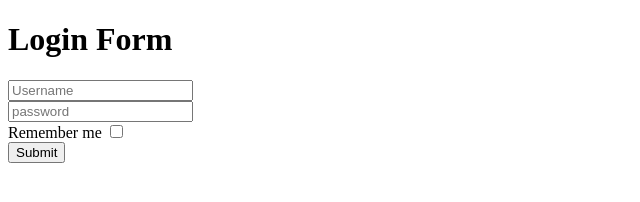
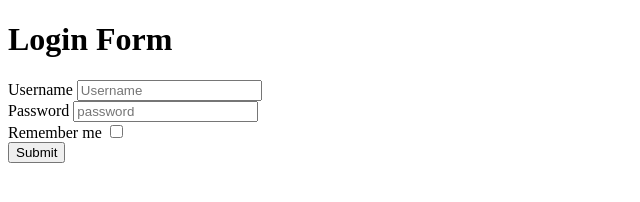
Before and after one commit to acciojob/remember-me-login-form-m-j0401, a website: page main.html in a window 1280 px wide. Shown: the whole page, without its empty margins (0-640 px from the left). Drawn offline with Linux system fonts and the light colour scheme.

Commit message:
created a submission

```diff
--- a/main.html
+++ b/main.html
@@ -10,8 +10,10 @@
 
 	  <h1>Login Form</h1>
 	<form>
+		<label for="username">Username</label>
 	<input type="text" id="username" placeholder="Username">
 	<br>
+		<label for="password">Password</label>
 	<input type="password" id="password" placeholder="password">
 	<br>
 	<label for="checkbox">Remember me</label>
--- a/script.js
+++ b/script.js
@@ -24,7 +24,7 @@
 }
 	else{
 		localStorage.removeItem("data");
-		alert(`credentials are not stored`);
+		//alert(`credentials are not stored`);
 	}
 })
 exist_btn.addEventListener("click",display)
```
